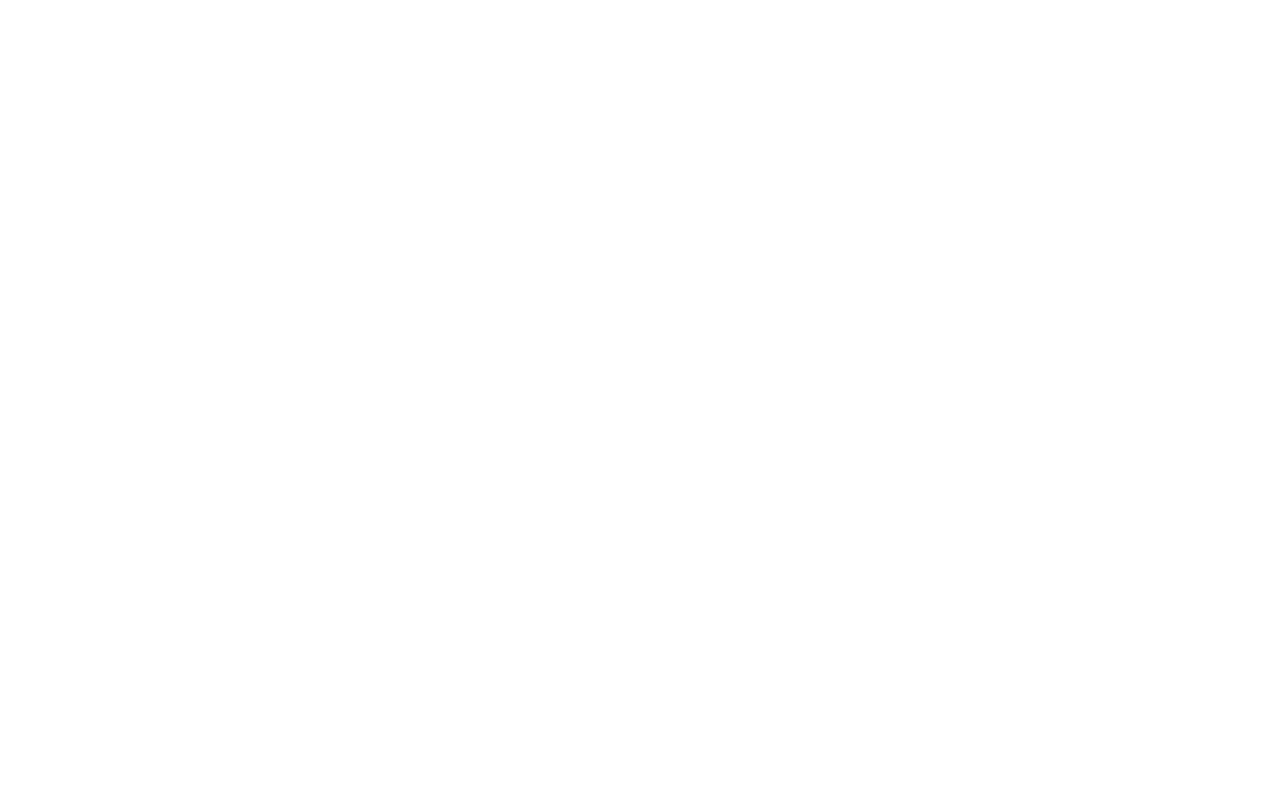
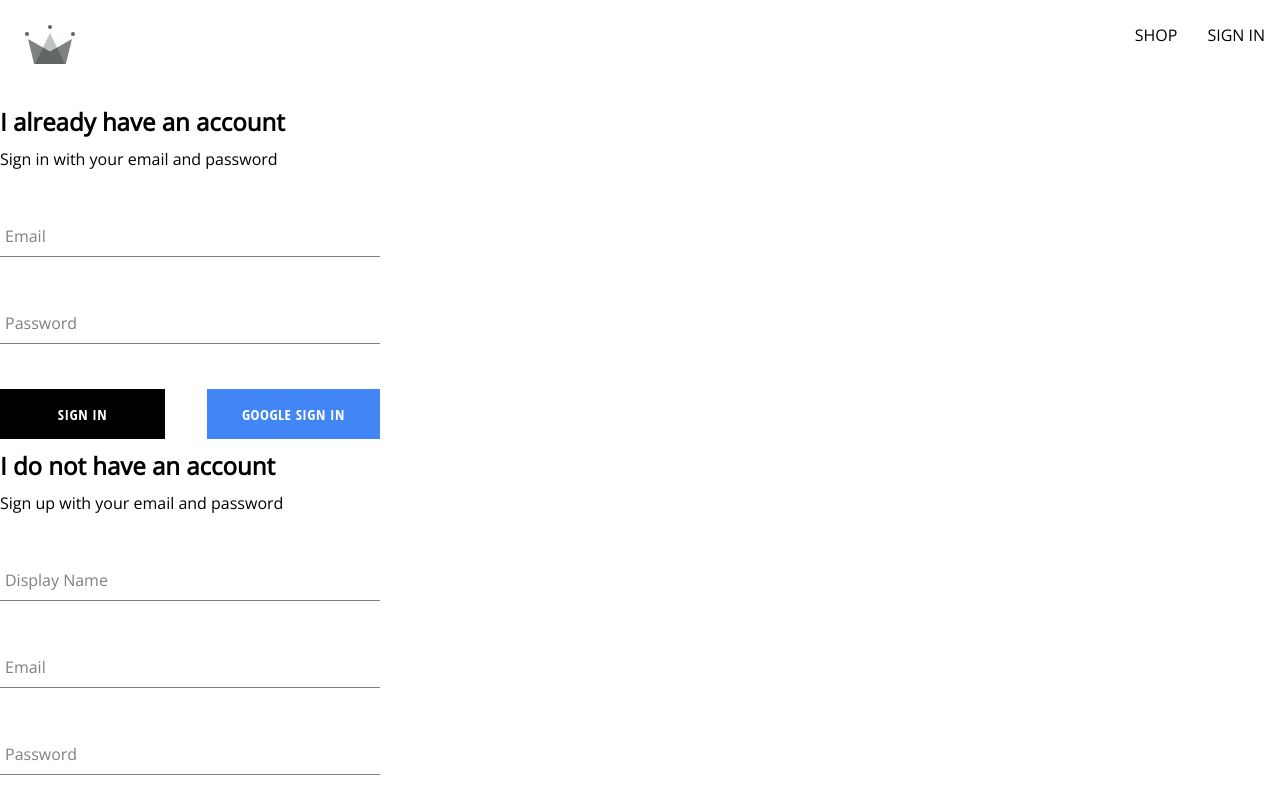
Before and after one commit to arishwin/crown-clothing, a React (Create React App) app: page /auth in a window 1280 px wide. Before the commit this address had no page. Shown: the top 800 px of the page. Built offline with nearby package versions, Linux system fonts and the light colour scheme; the HTML template or start-up script is replaced by a standard one.

Commit message:
sign in form and sign up form completed in sign in page

```diff
--- a/src/App.js
+++ b/src/App.js
@@ -1,14 +1,14 @@
 import { Route, Routes } from "react-router-dom";
 import Home from "./routes/home/home.component";
 import Navigation from "./routes/navigation/navigation.component";
-import SignIn from "./routes/sign-in/sign-in.component";
+import Authentication from "./routes/authentication/authentication.component";
 
 const App = () => {
   return (
     <Routes>
       <Route path="/" element={<Navigation />}>
         <Route index element={<Home />} />
-        <Route path="sign-in" element={<SignIn />} />
+        <Route path="auth" element={<Authentication />} />
       </Route>
     </Routes>
   );
--- a/src/components/button/button.component.js
+++ b/src/components/button/button.component.js
@@ -1,16 +1,16 @@
 import "./button.styles.scss";
 
-const Button = ({ children, buttonType }) => {
-  const buttonClass = {
+const Button = ({ children, buttonType, ...otherProps }) => {
+  const BUTTON_TYPE_CLASSES = {
     google: "google-sign-in",
     inverted: "inverted",
-    basic: "",
   };
 
   return (
     <button
       type="submit"
-      className={`${buttonClass[buttonType]} button-container`}
+      className={`${BUTTON_TYPE_CLASSES[buttonType]} button-container`}
+      {...otherProps}
     >
       {children}
     </button>
--- /dev/null
+++ b/src/components/sign-in-form/sign-in-form.component.js
@@ -0,0 +1,69 @@
+import FormInput from "../form-input/form-input.component";
+import Button from "../button/button.component";
+import { useState } from "react";
+import {
+  createUserDocumentFromAuth,
+  signInWithGooglePopup,
+} from "../../utils/firebase/firebase.utils";
+import "./sign-in-form.styles.scss";
+
+const SignInForm = () => {
+  const defaultFormFields = {
+    email: "",
+    password: "",
+  };
+
+  const [formFields, setFormFields] = useState(defaultFormFields);
+
+  const { email, password } = formFields;
+
+  const resetFormFields = () => {
+    setFormFields(defaultFormFields);
+  };
+
+  const handleSubmit = async (e) => {
+    e.preventDefault();
+    try {
+      resetFormFields();
+    } catch (error) {
+      console.log(error);
+    }
+  };
+
+  const signInWithGoogle = async () => {
+    const { user } = await signInWithGooglePopup();
+    const userDocRef = await createUserDocumentFromAuth(user);
+    console.log(userDocRef);
+  };
+
+  return (
+    <div className="sign-in-container">
+      <h2>I already have an account</h2>
+      <span>Sign in with your email and password</span>
+      <form onSubmit={handleSubmit}>
+        <FormInput
+          type="email"
+          name="email"
+          label="Email"
+          value={email}
+          required
+        />
+        <FormInput
+          type="password"
+          name="password"
+          label="Password"
+          value={password}
+          required
+        />
+        <div className="buttons-container">
+          <Button>Sign In</Button>
+          <Button onClick={signInWithGoogle} buttonType="google">
+            Google Sign In
+          </Button>
+        </div>
+      </form>
+    </div>
+  );
+};
+
+export default SignInForm;
--- /dev/null
+++ b/src/components/sign-in-form/sign-in-form.styles.scss
@@ -0,0 +1,14 @@
+.sign-in-container {
+  display: flex;
+  flex-direction: column;
+  width: 380px;
+
+  h2 {
+    margin: 10px 0;
+  }
+
+  .buttons-container {
+    display: flex;
+    justify-content: space-between;
+  }
+}
--- a/src/components/sign-up-form/sign-up-form.component.js
+++ b/src/components/sign-up-form/sign-up-form.component.js
@@ -52,8 +52,8 @@
 
   return (
     <div className="sign-up-container">
-      <h2>Not a user? Sign up now</h2>
-      <span>Sign up using email and password</span>
+      <h2>I do not have an account</h2>
+      <span>Sign up with your email and password</span>
       <form onSubmit={handleSubmit}>
         <FormInput
           label="Display Name"
@@ -87,7 +87,7 @@
           name="confirmPassword"
           onChange={handleChange}
         />
-        <Button buttonType="basic">Sign Up</Button>
+        <Button type="submit">Sign Up</Button>
       </form>
     </div>
   );
--- /dev/null
+++ b/src/routes/authentication/authentication.component.jsx
@@ -0,0 +1,12 @@
+import SignUpForm from "../../components/sign-up-form/sign-up-form.component";
+import SignInForm from "../../components/sign-in-form/sign-in-form.component";
+const Authentication = () => {
+  return (
+    <div>
+      <SignInForm />
+      <SignUpForm />
+    </div>
+  );
+};
+
+export default Authentication;
--- a/src/routes/navigation/navigation.component.jsx
+++ b/src/routes/navigation/navigation.component.jsx
@@ -14,7 +14,7 @@
           <Link className="nav-link" to="/shop">
             SHOP
           </Link>
-          <Link className="nav-link" to="/sign-in">
+          <Link className="nav-link" to="/auth">
             SIGN IN
           </Link>
         </div>
--- a/src/routes/sign-in/sign-in.component.jsx
+++ /dev/null
@@ -1,23 +0,0 @@
-import {
-  signInWithGooglePopup,
-  createUserDocumentFromAuth,
-} from "../../utils/firebase/firebase.utils";
-import SignUpForm from "../../components/sign-up-form/sign-up-form.component";
-
-const SignIn = () => {
-  const logGoogleUser = async () => {
-    const { user } = await signInWithGooglePopup();
-    const userDocRef = await createUserDocumentFromAuth(user);
-    console.log(userDocRef);
-  };
-
-  return (
-    <div>
-      <h1>Sign In Page</h1>
-      <button onClick={logGoogleUser}>Sign In With Google</button>
-      <SignUpForm />
-    </div>
-  );
-};
-
-export default SignIn;
```
Also changed, not shown: src/routes/authentication/authentication.styles.scss (added).
